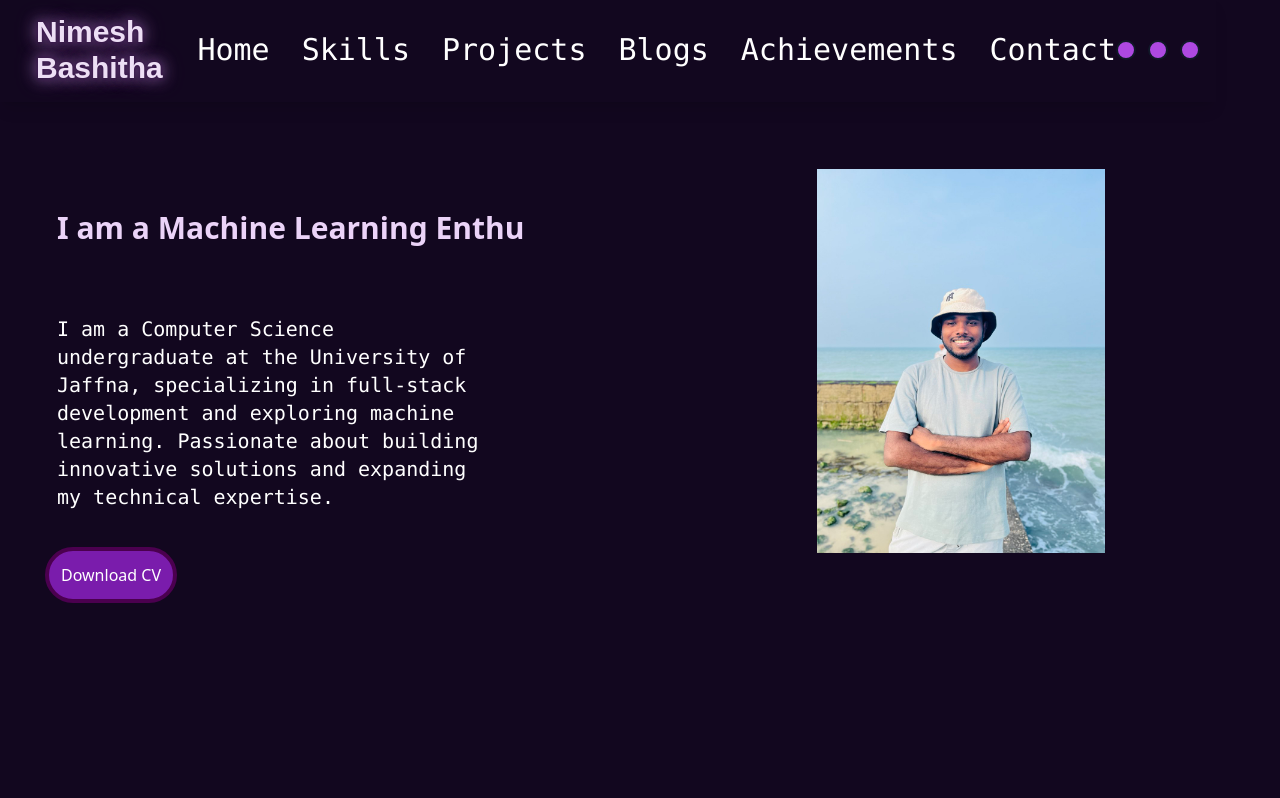
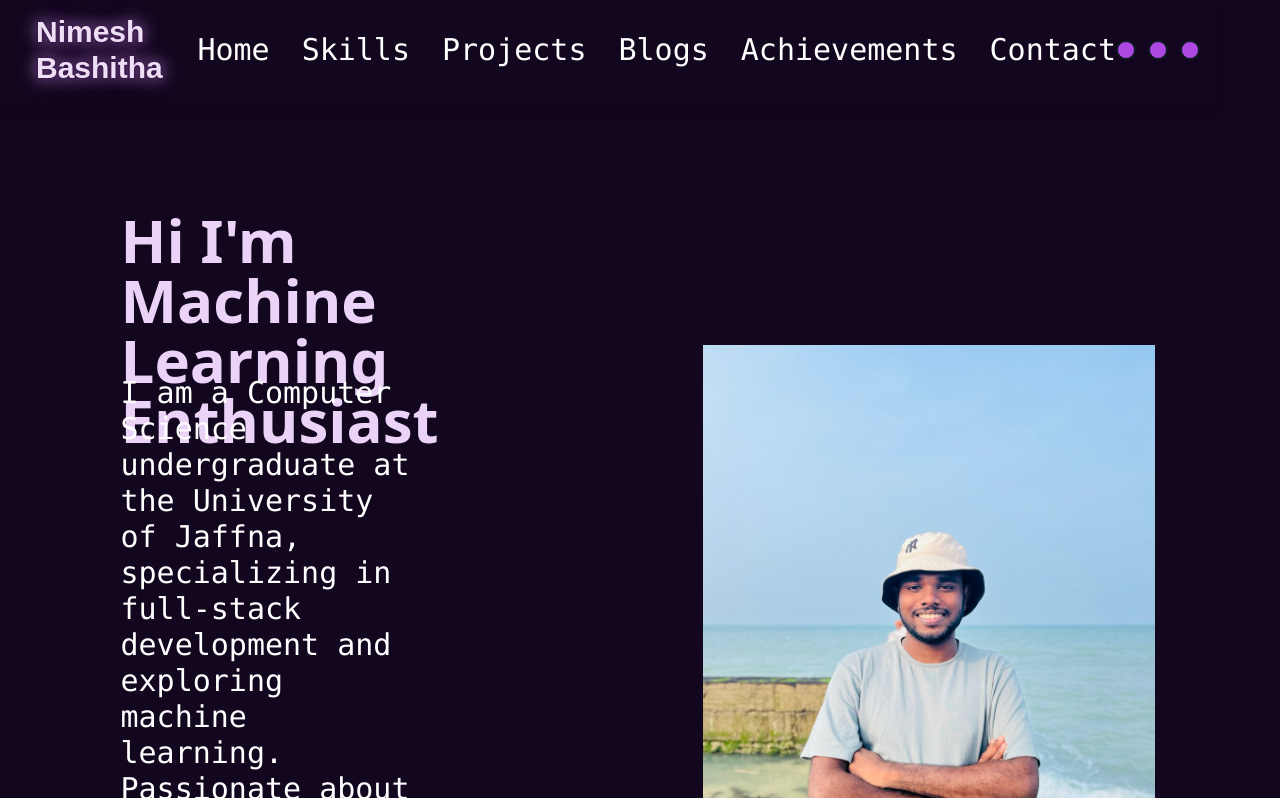
Before and after one commit to Bashitha267/portfolio, a React (Vite) app: page / in a window 1280 px wide. Shown: the part 807-1605 px from the top of the page. Built offline with nearby package versions, Linux system fonts and the light colour scheme; no server answers.

Commit message:
Update Home.jsx

```diff
--- a/src/Pages/Home.jsx
+++ b/src/Pages/Home.jsx
@@ -3,17 +3,19 @@ import { TypeAnimation } from "react-type-animation";
 import test1 from '../assets/test1.jpg';
 export const Home = () => {
     return (
+      <div className='md:flex md:w-[90%] mx-auto'>
         <div className="md:grid md:grid-cols-2 flex flex-col-reverse gap-3">
           <div className=" md:mt-20 flex-col md:p-10 items-center gap-6">
-          <div className="md:text-3xl p-3 text-4xl items-center justify-center font-semibold"
+          <div className="md:text-6xl p-3 text-2xl items-center justify-center font-semibold md:mb-10"
      style={{ height: "85px" }}> {/* Adjust height based on the longest text */}
+     <div className='text-[#EBD3F8]'>Hi I'm</div>
   <TypeAnimation
     sequence={[
-      "I am Nimesh Bashitha",
+      "Nimesh Bashitha",
       1000,
-      "I am a Fullstack Developer",
+      "Fullstack Developer",
       1000,
-      "I am a Machine Learning Enthusiast",
+      "Machine Learning Enthusiast",
       1000,
     ]}
     wrapper="span"
@@ -21,24 +23,26 @@ export const Home = () => {
     style={{
       display: "inline-block",
       color: "#EBD3F8",
+      width:"max"
     }}
     repeat={Infinity}
   />
 </div>
 
-            <div className="flex   mt-5 text-lg  md:text-xl font-mono text-home w-5/6 justify-center p-3">
+            <div className="flex   mt-3 md:mt-20 text-lg  md:text-3xl font-mono text-home  justify-center p-3 md:w-8/12">
               I am a Computer Science undergraduate at the University of Jaffna,
               specializing in    full-stack development and exploring machine learning.
               Passionate about building innovative solutions and expanding my
               technical expertise.
             </div>
             <div>
-                <button className='rounded-full border-4 border-fuchsia-950 p-3 mt-6 ' style={{background: "#7A1CAC"}}>Download CV</button>
+                <button className='rounded-full border-4 border-fuchsia-950 p-3 mt-6 md:p-6 md:mt-14 text-lg' style={{background: "#7A1CAC"}}>Download CV</button>
             </div>
           </div>
           <div className='flex md:flex-col justify-center md:items-center'>
-            <img src={test1} className='w-60 h-60 object-contain md:w-96 md:h-96 '></img>
+            <img src={test1} className='w-60 h-60 object-contain md:w-[80%] md:h-[80%] '></img>
           </div>
+        </div>
         </div>
       );
 }
```
